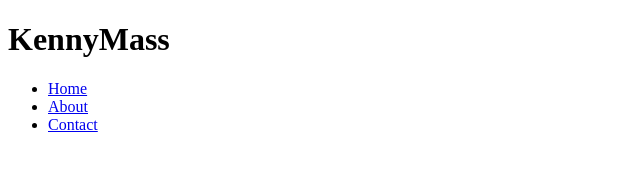
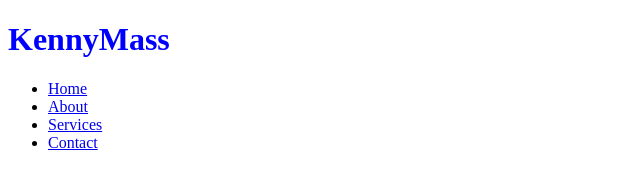
Before and after one commit to kenniesinyinza/KMass, a plain HTML site: page index.html in a window 1280 px wide. Shown: the whole page, without its empty margins (0-640 px from the left). Drawn offline with Linux system fonts and the light colour scheme.

Commit message:
connected to the style

```diff
--- a/index.html
+++ b/index.html
@@ -4,6 +4,7 @@
     <meta charset="UTF-8">
     <meta name="viewport" content="width=device-width, initial-scale=1.0">
     <title>KennyMass</title>
+    <link rel="stylesheet" href="style-css/index.css">
 </head>
 <body>
 
@@ -16,6 +17,7 @@
         <ul>
             <li><a href="#home">Home</a></li>
             <li><a href="#about">About</a></li>
+            <li><a href="#services">Services</a></li>
             <li><a href="#contact">Contact</a></li>
         </ul>
     </nav>
--- /dev/null
+++ b/style-css/index.css
@@ -0,0 +1,3 @@
+h1{
+    color: blue;
+}
```
